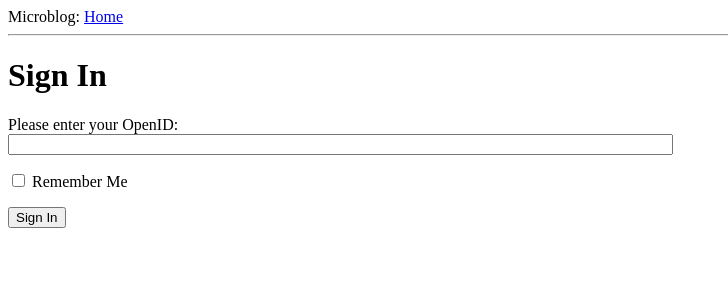
After one commit to stevegleds/learning, a Flask app: page /login in a window 1280 px wide. The commit adds this page. Shown: the top 300 px of the page, without its empty margins (0-728 px from the left). Run offline with Flask 2, Linux system fonts and the light colour scheme.

Commit message:
Started on forms. Next step is 'receing form data' from http://blog.miguelgrinberg.com/post/the-flask-mega-tutorial-part-iii-web-forms

```diff
--- a/flask/grinberg/app/__init__.py
+++ b/flask/grinberg/app/__init__.py
@@ -1,4 +1,6 @@
 from flask import Flask
 
 app = Flask(__name__)
+app.config.from_object('config')
+
 from app import views
--- /dev/null
+++ b/flask/grinberg/app/forms.py
@@ -0,0 +1,7 @@
+from flask.ext.wtf import Form
+from wtforms import StringField, BooleanField
+from wtforms.validators import DataRequired
+
+class LoginForm(Form):
+    openid = StringField('openid', validators=[DataRequired()])
+    remember_me = BooleanField('remember_me', default=False)
--- /dev/null
+++ b/flask/grinberg/app/templates/base.html
@@ -0,0 +1,16 @@
+<!DOCTYPE html>
+<html lang="en">
+<head>
+    <meta charset="UTF-8">
+    {%  if title %}
+    <title>{{  title }} - microblog 2</title>
+    {%  else %}
+    <title>Welcome to microblog</title>
+    {%  endif %}
+</head>
+<body>
+    <div>Microblog: <a href="/index">Home</a> </div>
+    <hr>
+    {% block content %}{% endblock %}  <!-- #  unique content for web page goes here -->
+</body>
+</html>
--- /dev/null
+++ b/flask/grinberg/app/templates/login.html
@@ -0,0 +1,15 @@
+{%  extends "base.html" %} # this links to template base.html
+
+
+{% block content %}
+    <h1>Sign In</h1>
+    <form action="" method="post" name="login">
+        {{ form.hidden_tag() }}
+        <p>
+            Please enter your OpenID:<br />
+            {{ form.openid(size=80) }}<br />
+        </p>
+        <p>{{ form.remember_me }} Remember Me</p>
+        <p><input type="submit" value="Sign In"</p>
+    </form>
+{% endblock %}
--- a/flask/grinberg/app/views.py
+++ b/flask/grinberg/app/views.py
@@ -1,9 +1,31 @@
-from flask import render_template
+from flask import render_template, flash, redirect
 from app import app
+from .forms import LoginForm
 
 
 @app.route('/')
 @app.route('/index')
+@app.route('/index.html')
 def index():
     user = {'nickname': 'Miguel'}  # fake user
-    return render_template('index.html', title='Home', user=user)
+    posts = [  # fake array of posts
+        {
+            'author': {'nickname': 'John'},
+            'body': 'Beautiful day in Portland!'
+        },
+        {
+            'author': {'nickname': 'Susan'},
+            'body': 'The Avengers movie was so cool!'
+        }
+    ]
+    return render_template('index.html',
+                           title='Home',
+                           user=user,
+                           posts=posts)
+
+@app.route('/login', methods=['GET', 'POST'])
+def login():
+    form = LoginForm()
+    return render_template('login.html',
+                           title='Sign In',
+                           form=form)
--- /dev/null
+++ b/flask/grinberg/config.py
@@ -0,0 +1,2 @@
+CSRF_ENABLED = True
+SECRET_KEY = "you-will-never-guess"
```
Also changed, not shown: flask/grinberg/app/templates/index.html (+7 -12 lines), 1 other file.
